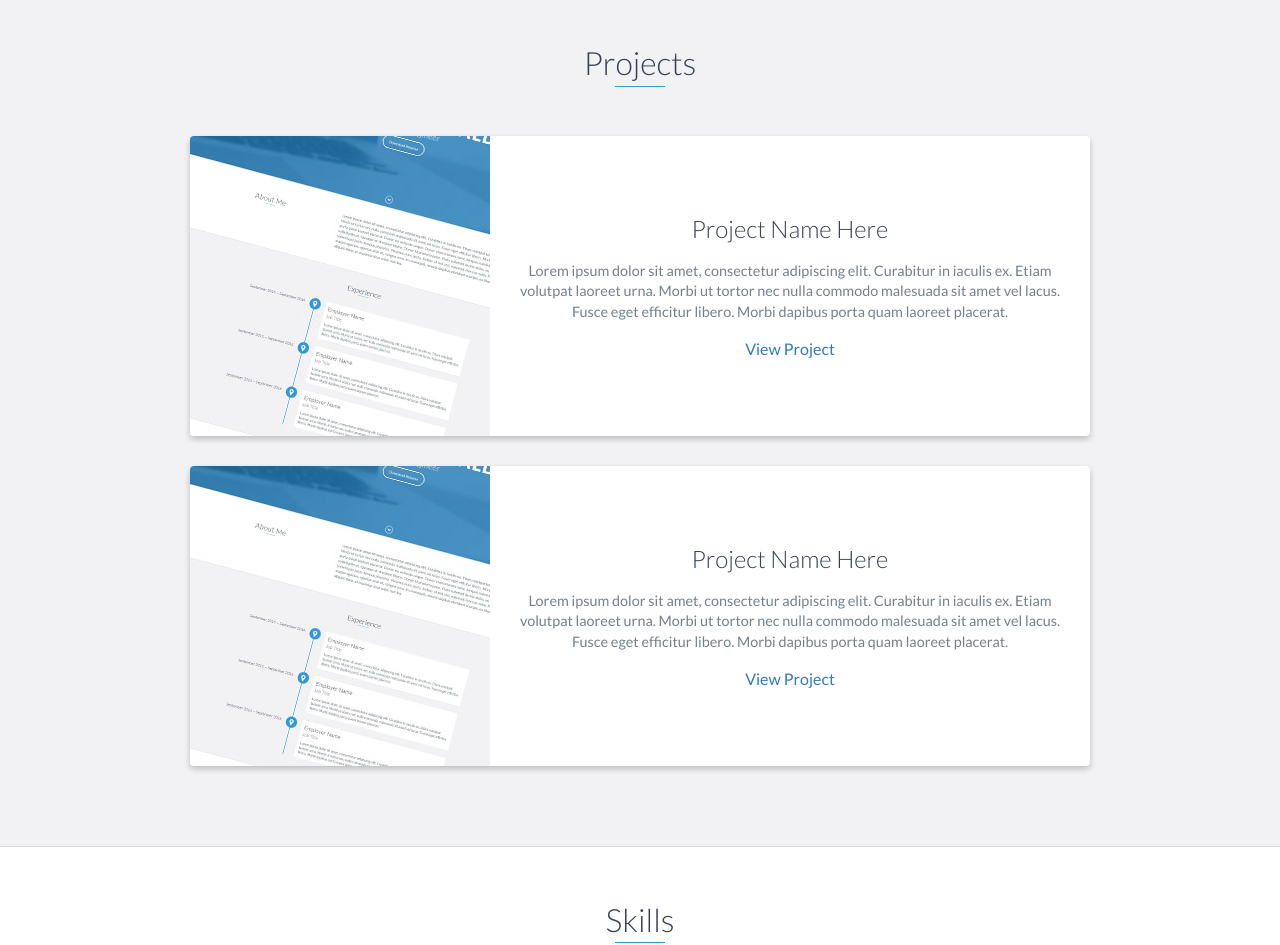
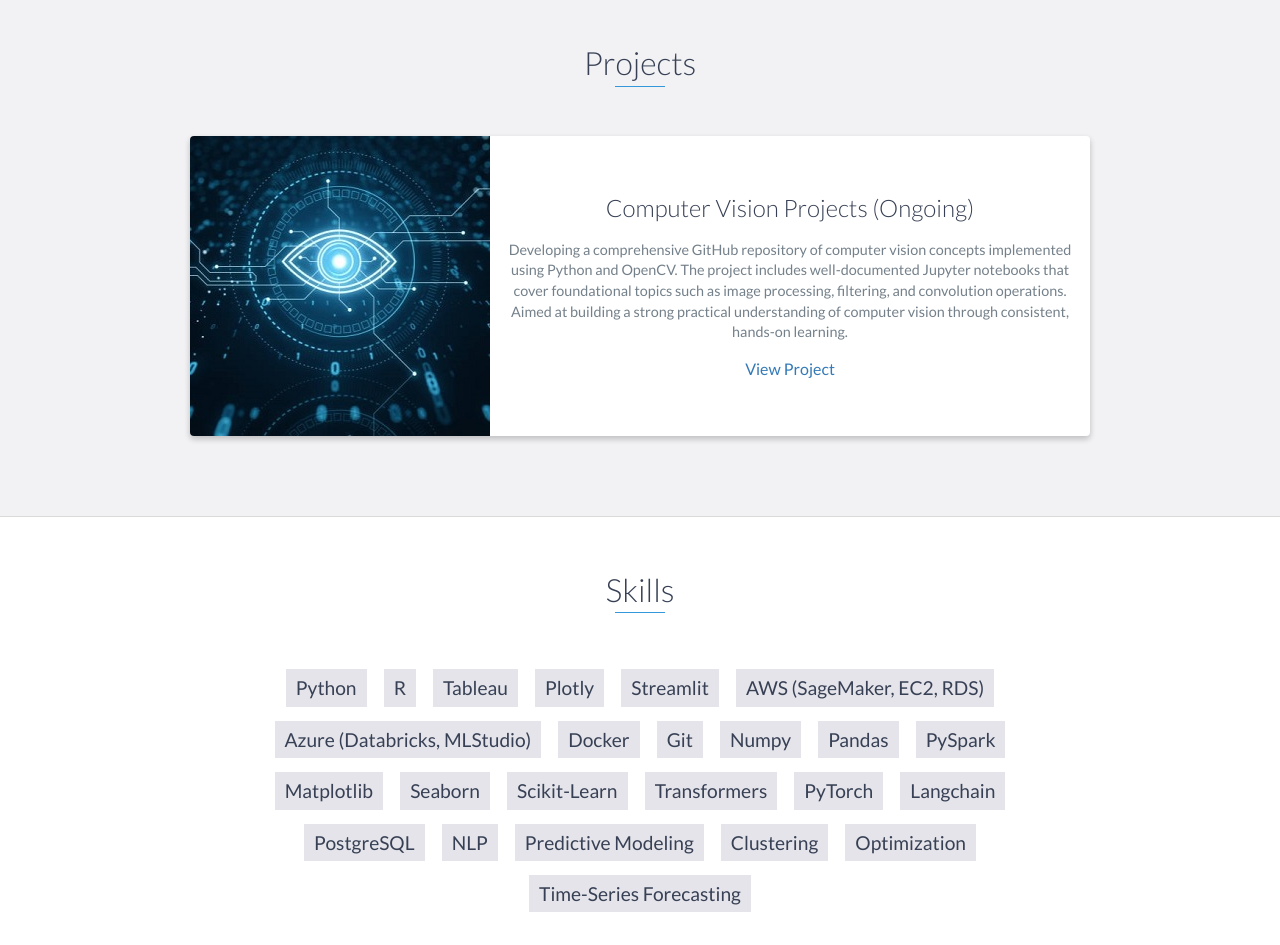
Before and after one commit to bheshajkc/bheshajkc.github.io, a website: page index.html in a window 1280 px wide. Shown: the part 2900-3845 px from the top of the page. Drawn offline with nearby package versions, Linux system fonts and the light colour scheme.

Commit message:
Added CV project

```diff
--- a/index.html
+++ b/index.html
@@ -170,20 +170,20 @@
             <div class="row">
                 <div class="project shadow-large">
                     <div class="project-image">
-                        <img src="images/project.jpg" />
+                        <img src="images/cv_project.jpg" />
                     </div>
                     <!-- End .project-image -->
                     <div class="project-info">
-                        <h3>Project Name Here</h3>
+                        <h3>Computer Vision Projects (Ongoing)</h3>
                         <p>
-                            Lorem ipsum dolor sit amet, consectetur adipiscing elit. Curabitur in iaculis ex. Etiam volutpat laoreet urna. Morbi ut tortor nec nulla commodo malesuada sit amet vel lacus. Fusce eget efficitur libero. Morbi dapibus porta quam laoreet placerat.
+                            Developing a comprehensive GitHub repository of computer vision concepts implemented using Python and OpenCV. The project includes well-documented Jupyter notebooks that cover foundational topics such as image processing, filtering, and convolution operations. Aimed at building a strong practical understanding of computer vision through consistent, hands-on learning.
                         </p>
-                        <a href="#">View Project</a>
+                        <a href="https://github.com/bheshajkc/computer-vision-playground" target="_blank" rel="noopener noreferrer">View Project</a>
                     </div>
                     <!-- End .project-info -->
                 </div>
                 <!-- End .project -->
-
+                <template>
                     <div class="project shadow-large">
                         <div class="project-image">
                             <img src="images/project.jpg" />
@@ -198,6 +198,7 @@
                         </div>
                         <!-- End .project-info -->
                     </div>
+                </template>
                 <!-- End .project -->
             </div>
         </div>
```
Also changed, not shown: images/cv_project.jpg (added). Lines whose indentation alone changed are shown as unchanged.
